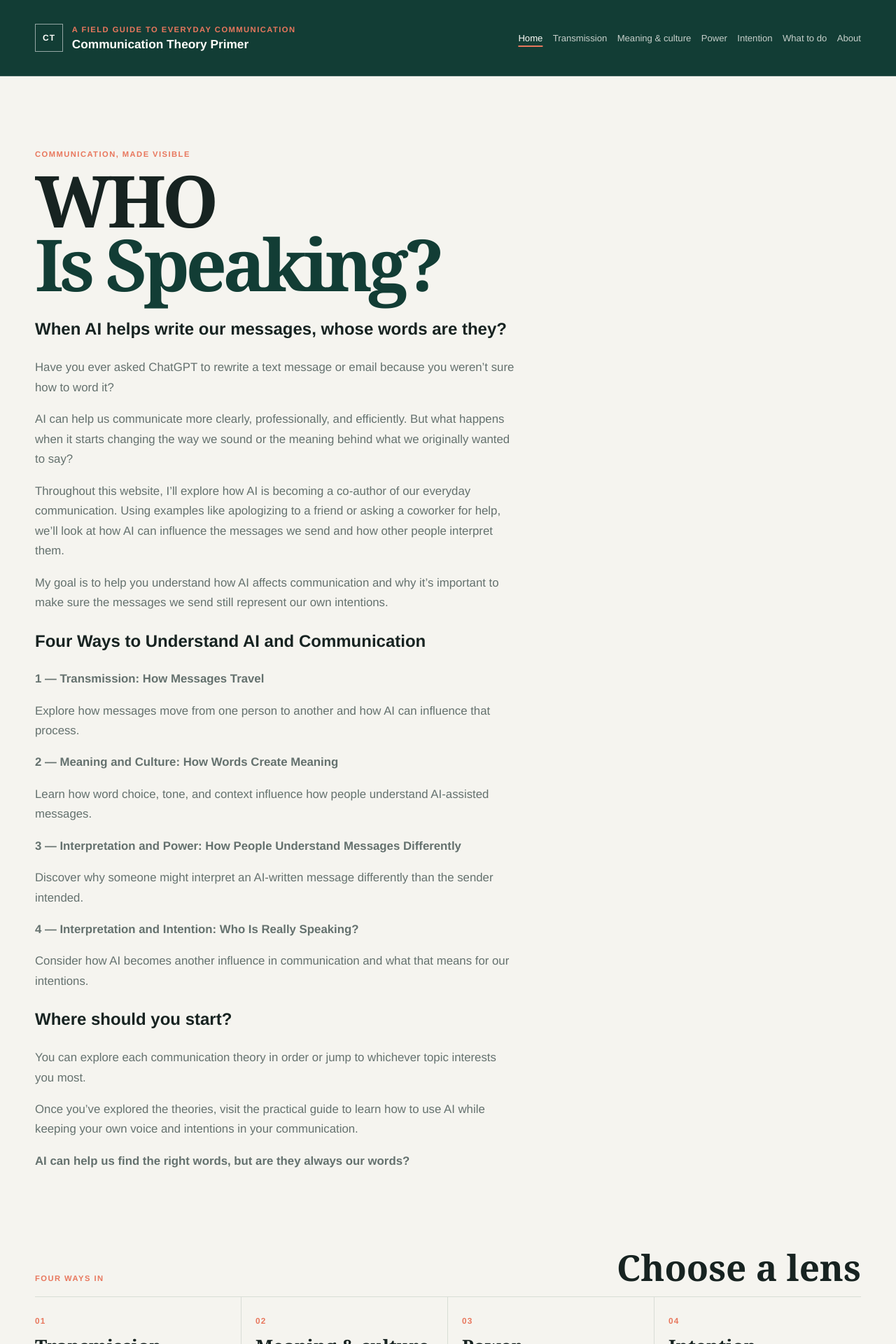
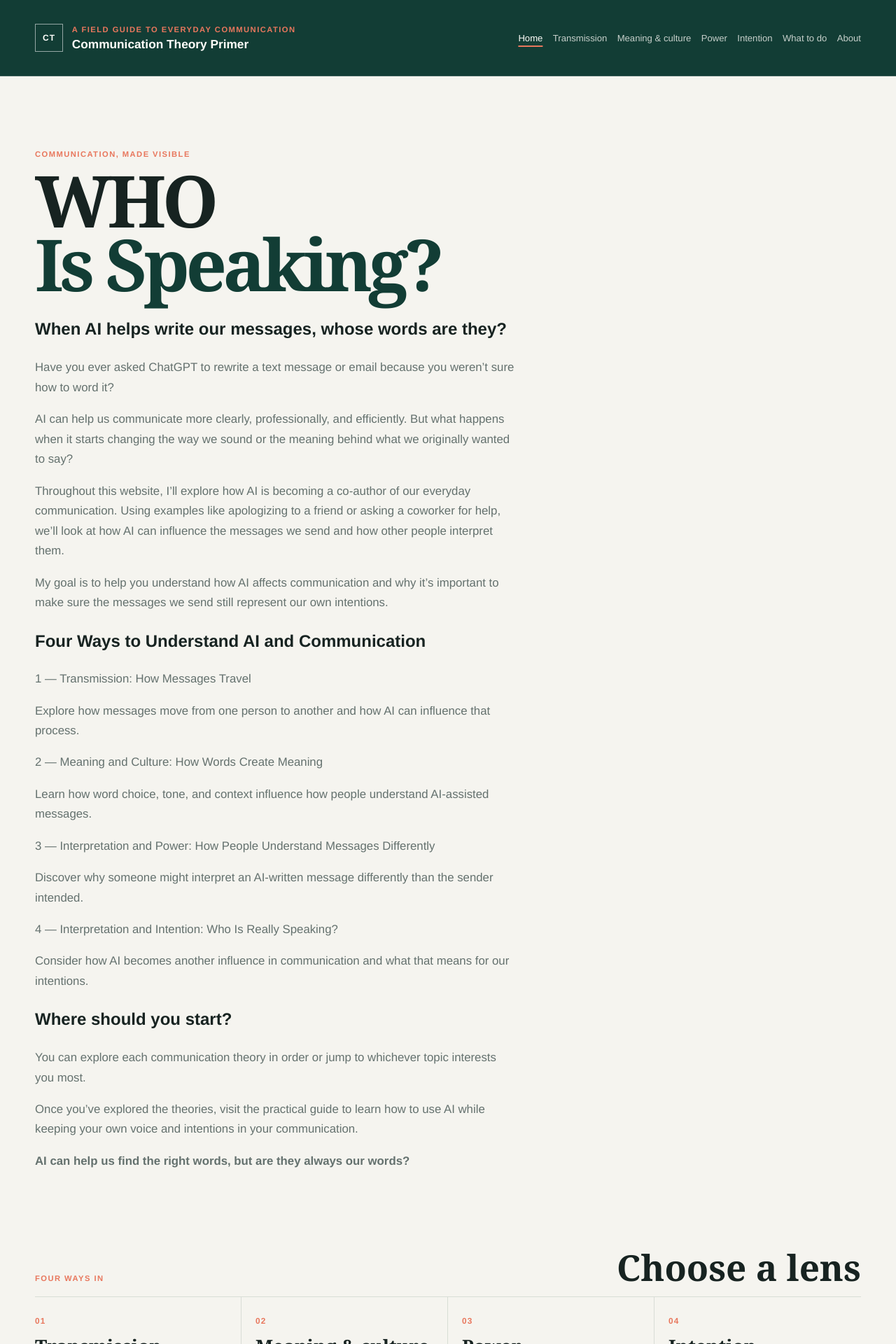
Before and after one commit to abbyduffer12/comm-primer, a Jekyll site: the page built from index.md, in a window 1280 px wide. Shown: the top 1920 px of the page at 70% size. Built offline with Jekyll 4.4.1, drawn with Linux system fonts in a browser that asks for light colours.

```diff
--- a/index.md
+++ b/index.md
@@ -18,19 +18,19 @@ My goal is to help you understand how AI affects communication and why it's impo
 
 ## Four Ways to Understand AI and Communication
 
-  **1 — Transmission: How Messages Travel**
+  1 — Transmission: How Messages Travel
 
 Explore how messages move from one person to another and how AI can influence that process.
 
-  **2 — Meaning and Culture: How Words Create Meaning**
+  2 — Meaning and Culture: How Words Create Meaning
 
 Learn how word choice, tone, and context influence how people understand AI-assisted messages.
 
-  **3 — Interpretation and Power: How People Understand Messages Differently**
+  3 — Interpretation and Power: How People Understand Messages Differently
 
 Discover why someone might interpret an AI-written message differently than the sender intended.
 
-  **4 — Interpretation and Intention: Who Is Really Speaking?**
+  4 — Interpretation and Intention: Who Is Really Speaking?
 
 Consider how AI becomes another influence in communication and what that means for our intentions.
 
```
